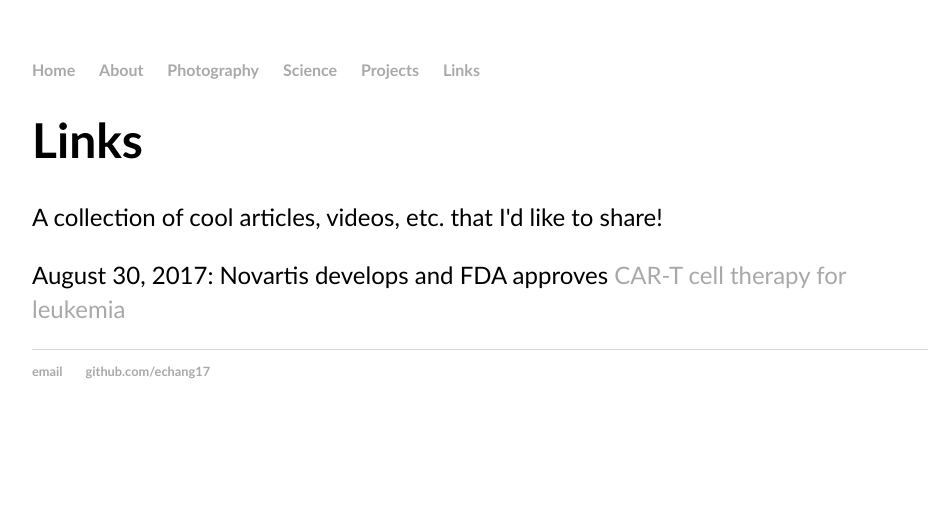
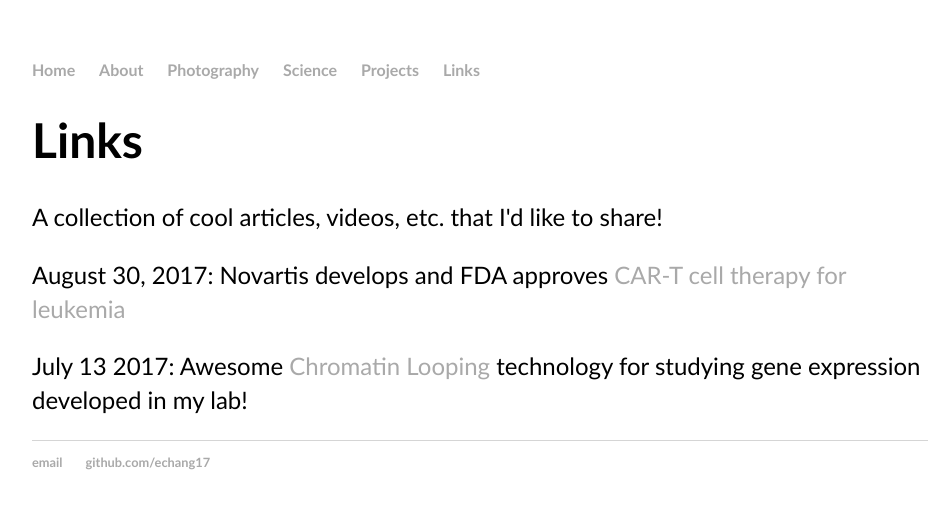
Before and after one commit to echang17/echang17.github.io, a Jekyll site: the page built from links/index.html, in a window 1280 px wide. Shown: the top 509 px of the page, without its empty margins (160-1110 px from the left). Built offline with Jekyll 4.4.1, drawn with Linux system fonts in a browser that asks for light colours.

Commit message:
Update index.html

```diff
--- a/links/index.html
+++ b/links/index.html
@@ -7,4 +7,5 @@ title: Links
   <p>A collection of cool articles, videos, etc. that I'd like to share!</p>
   <p></p>
   <p>August 30, 2017: Novartis develops and FDA approves <a href="http://www.fiercepharma.com/pharma/novartis-crosses-fda-finish-line-monumental-car-t-approval">CAR-T cell therapy for leukemia </a></p>
+  <p>July 13 2017: Awesome <a href"https://www.nature.com/articles/ncomms15993">Chromatin Looping</a> technology for studying gene expression developed in my lab!</p>
 </div>
```
